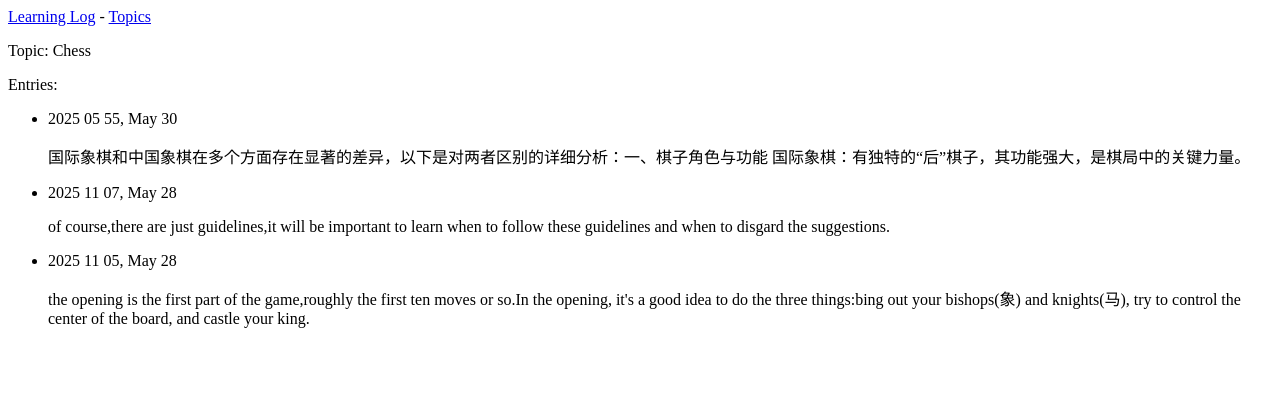
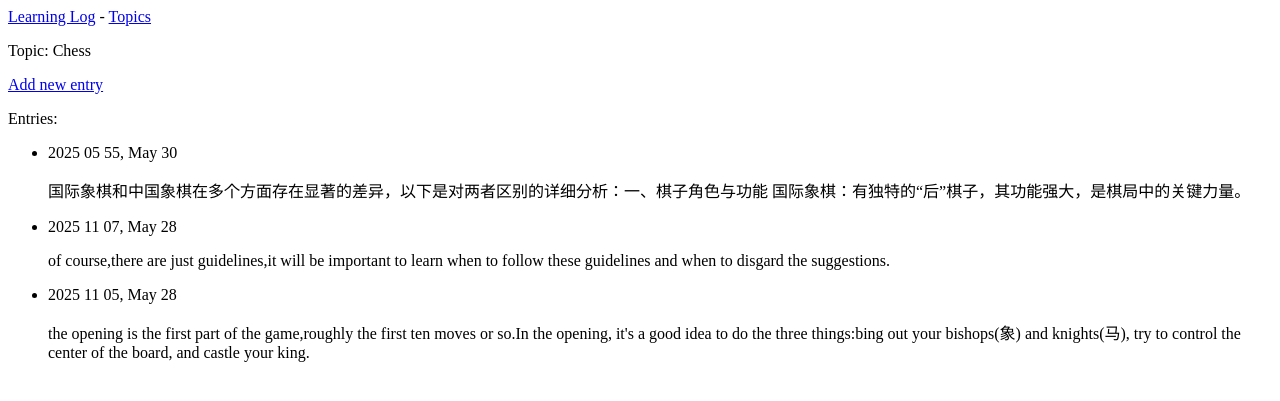
Before and after one commit to hedefu999/AIResearch, a Django app: page /topics/1 in a window 1280 px wide. Shown: the top 401 px of the page. Run offline with Django 5.2, Linux system fonts and the light colour scheme; data comes from the database, SQL or seed files in the repository; both versions use the stored data as it was after the commit.

Commit message:
0530-O:entry创建功能

```diff
--- a/djangodemo/learning_logs/models.py
+++ b/djangodemo/learning_logs/models.py
@@ -11,7 +11,7 @@ class Topic(models.Model):
     date_added = models.DateTimeField(auto_now_add=True)
 
     def __str__(self):
-        return self.text
+        return self.text + ';'
 
 class Entry(models.Model):
     """学到的有关某个主题的具体知识"""
--- a/djangodemo/learning_logs/templates/learning_logs/topic.html
+++ b/djangodemo/learning_logs/templates/learning_logs/topic.html
@@ -2,6 +2,9 @@
 {% block content %}
 <!-- views层已经查询出topic放到context里了，所以这里可以直接使用这个变量 -->
     <p>Topic: {{topic.text}}</p>
+    <p>
+        <a href="{% url 'learning_logs:new_entry' topic.id %}">Add new entry</a>
+    </p>
     <p>Entries:</p>
     <ul>
         {%for entry in entries%}
--- a/djangodemo/learning_logs/urls.py
+++ b/djangodemo/learning_logs/urls.py
@@ -13,4 +13,5 @@ urlpatterns = [
     path('topics/<int:topic_id>', views.topic, name='topic'),
     # 用于添加新主题的网页
     path('new_topic', views.new_topic, name='new_topic'),
+    path('new_entry/<int:topic_id>', views.new_entry, name='new_entry'),
 ]
--- a/djangodemo/learning_logs/views.py
+++ b/djangodemo/learning_logs/views.py
@@ -1,6 +1,6 @@
 from django.shortcuts import render, redirect
 from .models import Topic
-from .forms import TopicForm
+from .forms import TopicForm, EntryForm
 
 # Create your views here.
 
@@ -36,3 +36,19 @@ def new_topic(request):
     # 显示空表单或指出表单数据无效
     context = {'form':form}
     return render(request, 'learning_logs/new_topic.html', context)
+
+def new_entry(request, topic_id):
+    '''在特定主题中添加新条目'''
+    topic = Topic.objects.get(id=topic_id)
+    if request.method != 'POST':
+        form = EntryForm()
+    else:
+        form = EntryForm(data=request.POST)
+        if form.is_valid():
+            new_entry=form.save(commit=False)
+            new_entry.topic=topic
+            new_entry.save()
+            return redirect('learning_logs:topic', topic_id=topic_id)
+
+    context = {'topic':topic,'form':form}
+    return render(request, 'learning_logs/new_entry.html', context)
```
Also changed, not shown: djangodemo/learning_logs/forms.py (+12 -2 lines), djangodemo/db.sqlite3.
